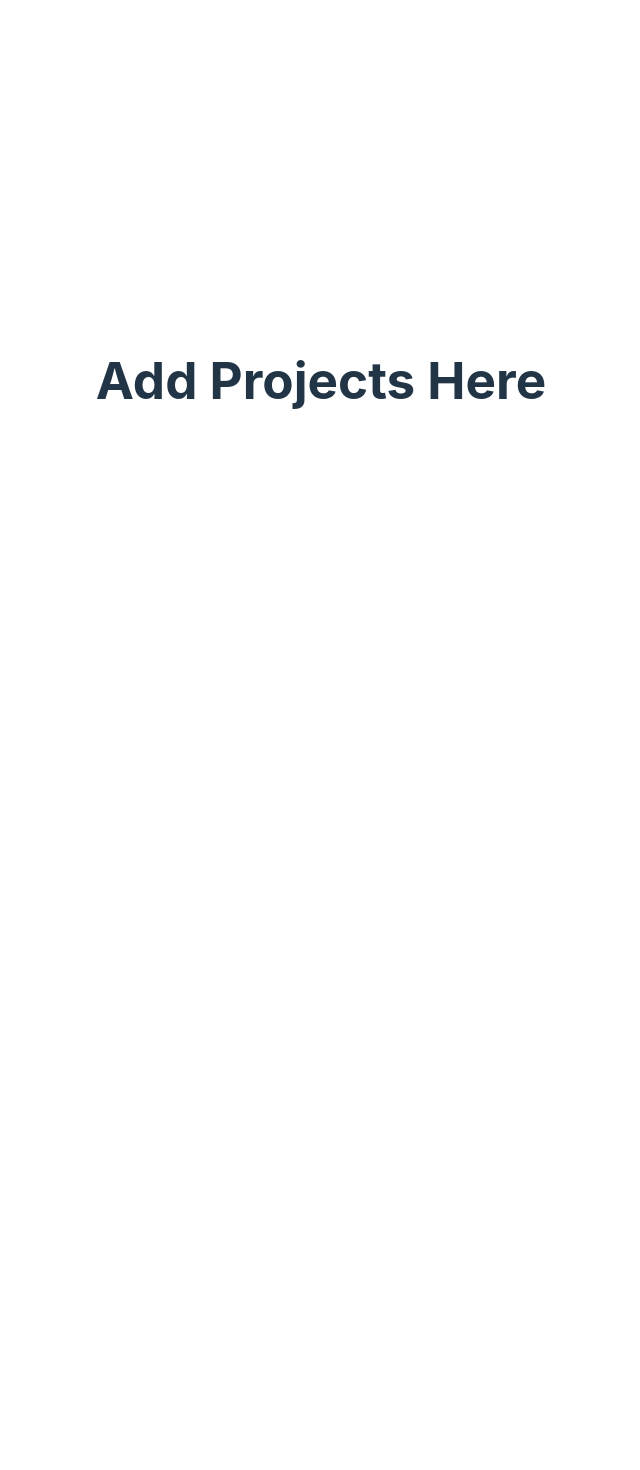
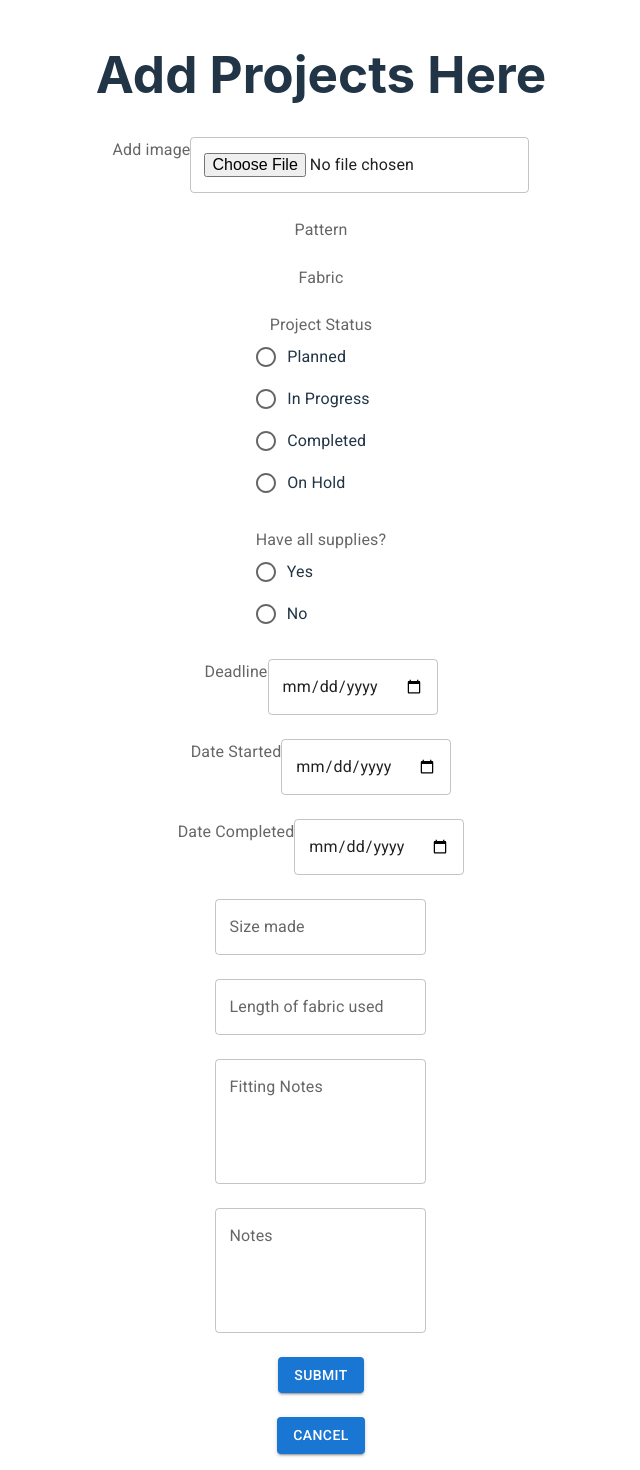
Before and after one commit to casslee1/sew-organized, a React (Vite) app: page /addprojects in a window 1280 px wide. Shown: the part 20-1490 px from the top of the page, without its empty margins (319-959 px from the left). Before the commit the page ends 800 px from the top, so only its background shows below. Built offline with nearby package versions, Linux system fonts and the light colour scheme.

Commit message:
Creating project input form

```diff
--- a/src/Routes/AddProjects.jsx
+++ b/src/Routes/AddProjects.jsx
@@ -1,12 +1,133 @@
-
+import { FormControl, FormLabel} from "@mui/material";
+import TextField from '@mui/material/TextField';
+import Button from '@mui/material/Button';
+import RadioGroup from '@mui/material/RadioGroup';
+import FormControlLabel from '@mui/material/FormControlLabel';
+import Radio from '@mui/material/Radio';
+import { Link } from "react-router-dom";
 
 const AddProjects = () => {
 
-
+    const handleSubmit = (event) => {
+        event.preventDefault();
+        const formData = new FormData(event.target);
+        for (let [key, value] of formData.entries()) {
+          console.log(`${key}: ${value}`);
+        }
+      };
 
     return (
-    <h1>Add Projects Here</h1>
-
+        <div>
+            <h1>Add Projects Here</h1>
+            <form onSubmit={handleSubmit}>
+                <div>
+                    <FormLabel>Add image</FormLabel>
+                    <TextField
+                        name="projectImage"
+                        type="file"
+                    />
+                </div>
+                <br />
+                <div>
+                    <FormLabel>Pattern</FormLabel>
+                    {/*dropdown populated from user's patterns with text box if pattern not in stash */}
+                </div>
+                <br />
+                <div>
+                    <FormLabel>Fabric</FormLabel>
+                    {/*dropdown populated from user's fabrics with text box if fabric not in stash */}
+                </div>
+                <br />
+                <div>
+                    <FormControl>
+                        <FormLabel>Project Status</FormLabel>
+                        <RadioGroup>
+                            <FormControlLabel value="planned" name="projectStatus" control={<Radio />} label="Planned" />
+                            <FormControlLabel value="inProgress" name="projectStatus" control={<Radio />} label="In Progress" />
+                            <FormControlLabel value="completed" name="projectStatus" control={<Radio />} label="Completed" />
+                            <FormControlLabel value="onHold" name="projectStatus" control={<Radio />} label="On Hold" />
+                        </RadioGroup>
+                    </FormControl>
+                </div>
+                <br />
+                <div>
+                    <FormControl>
+                        <FormLabel>Have all supplies?</FormLabel> {/*If no include way to make list of supplies needed */}
+                        <RadioGroup>
+                            <FormControlLabel value="yes" name="haveSupplies" control={<Radio />} label="Yes" />
+                            <FormControlLabel value="no" name="haveSupplies" control={<Radio />} label="No" />
+                        </RadioGroup>
+                    </FormControl>
+                </div>
+                <br />
+                <div>
+                    <FormLabel>Deadline</FormLabel>
+                    <TextField
+                        type="date"
+                        name="deadline"
+                    />
+                </div>
+                <br />
+                <div>
+                    <FormLabel>Date Started</FormLabel>
+                    <TextField
+                        type="date"
+                        name="startDate"
+                    />
+                </div>
+                <br />
+                <div>
+                    <FormLabel>Date Completed</FormLabel>
+                    <TextField
+                        type="date"
+                        name="completionDate"
+                    />
+                </div>
+                <br />
+                <div>
+                    <TextField
+                        type="text"
+                        label="Size made"
+                        name="sizeMade"
+                    />
+                </div>
+                <br />
+                <div> {/*Switch type of input, maybe to dropdown, need to sort out how to do metric/imperial selection/switch */}
+                    <TextField
+                        type="text"
+                        label="Length of fabric used"
+                        name="lengthOfFabricUsed"
+                    />
+                </div>
+                <br />
+                <div>
+                    <TextField
+                        multiline
+                        label="Fitting Notes"
+                        name="fittingNotes"
+                        rows={4}
+                    />
+                </div>
+                <br />
+                <div>
+                    <TextField
+                        multiline
+                        label="Notes"
+                        name="notes"
+                        rows={4}
+                    />
+                </div>
+                <br />
+                <div>
+                    <Button variant="contained" type="submit">Submit</Button>
+                    <br />
+                    <br />
+                    <Link to="../projects">
+                        <Button variant="contained">Cancel</Button>
+                    </Link>
+                </div>
+            </form>
+        </div>
     );
 
   };
```
